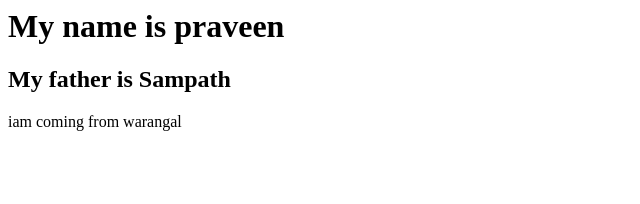
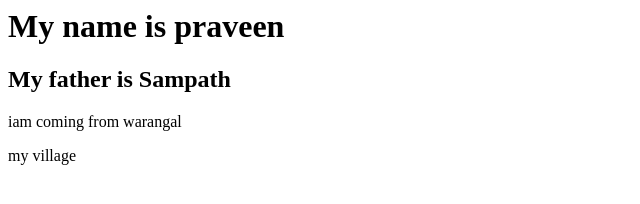
Before and after one commit to Kukkamudipraveen/Praveendemo, a plain HTML site: page index.html in a window 1280 px wide. Shown: the full height of the page, 0-640 px from the left. Drawn offline with Linux system fonts and the light colour scheme.

Commit message:
commited
uhftyuiio

```diff
--- a/index.html
+++ b/index.html
@@ -4,6 +4,6 @@
     <h1> My name is praveen </h1>
     <h2> My father is Sampath </h2>
     <p> iam coming from warangal </p>
-
+    <p> my village </p>
   </body>
 </html>
```
